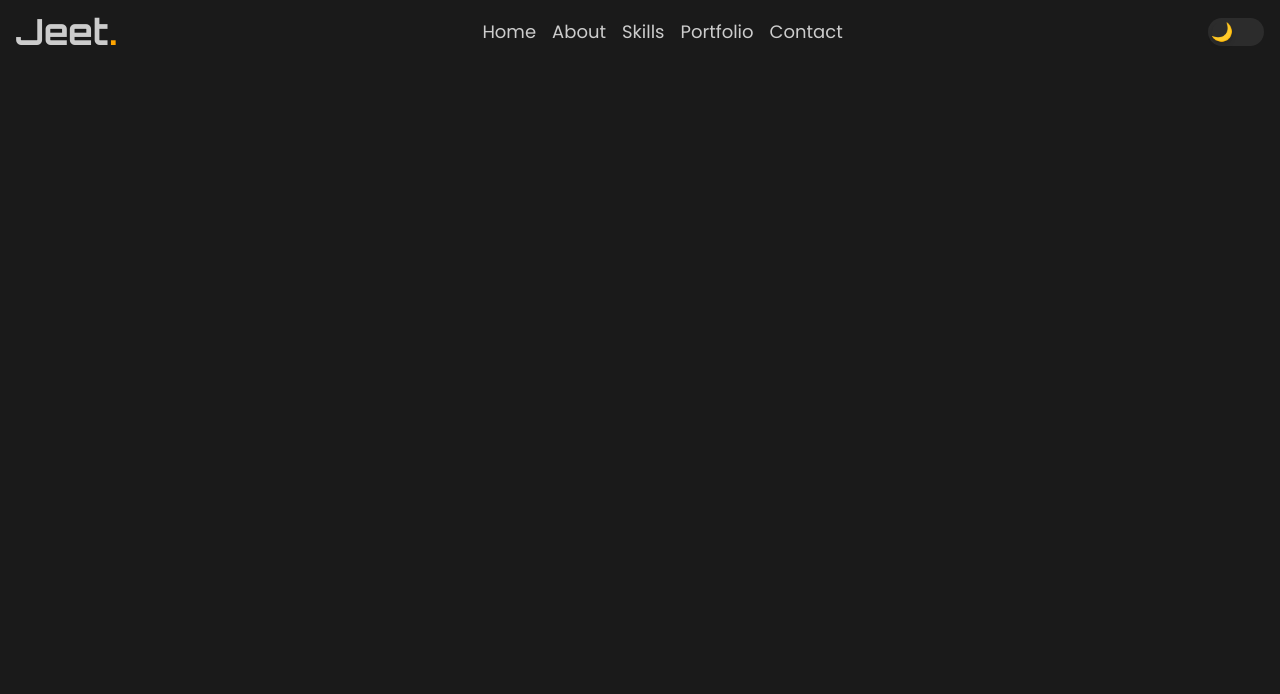
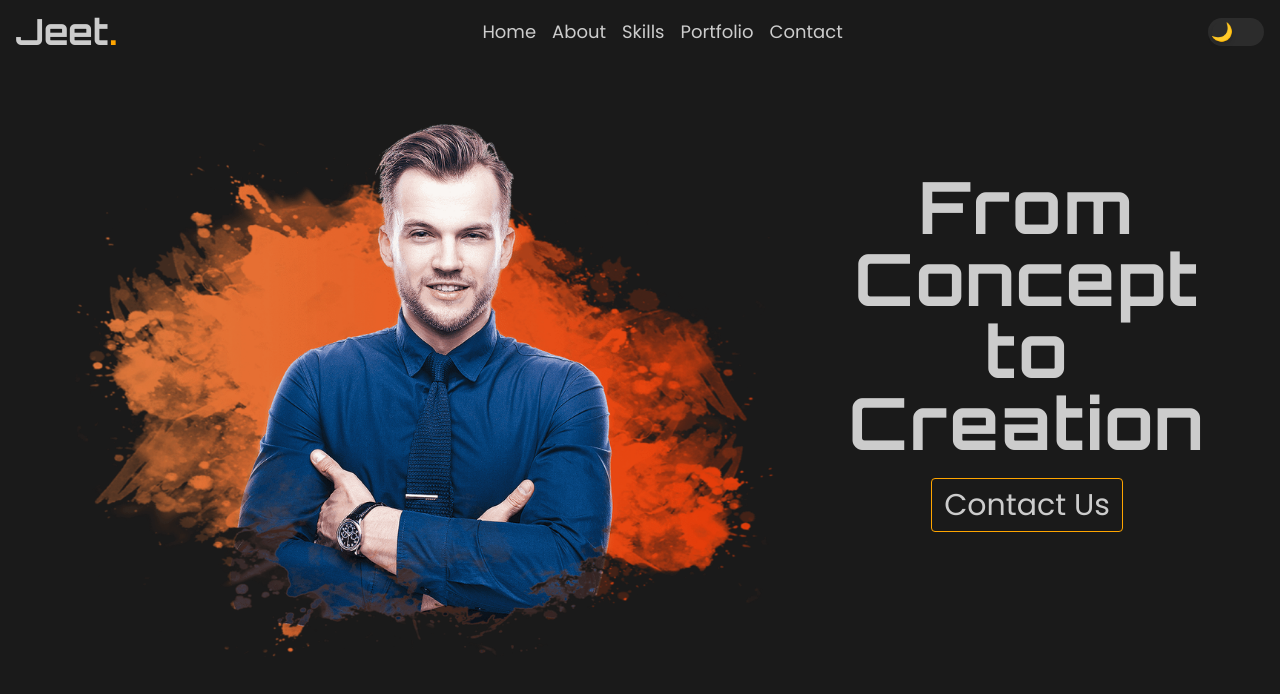
Before and after one commit to jeetsingh008/my-portfolio, a Next.js app: page / in a window 1280 px wide. Shown: the top 694 px of the page. Built offline with nearby package versions, Linux system fonts and the light colour scheme.

Commit message:
Added the hero section

```diff
--- /dev/null
+++ b/components/home/Hero.tsx
@@ -0,0 +1,38 @@
+import Image from "next/image";
+import React from "react";
+import heroImage from "../../public/hero-banner.png";
+
+const HeroSection = () => {
+  return (
+    <div className="relative flex flex-col xl:flex-row justify-evenly items-center w-full">
+      {/* Image part */}
+      <div className="select-none">
+        <Image
+          alt="Hero Image"
+          src={heroImage}
+          height={700}
+          width={700}
+          priority
+          style={{ objectFit: "cover" }}
+        />
+      </div>
+      {/* Call to action part */}
+      <div className="max-xl:absolute max-xl:top-4/5 max-xl:-translate-y-4/5 flex justify-center items-center">
+        <div className="flex-col items-center gap-3">
+          <p className="text-center text-4xl sm:text-6xl md:text-7xl xl:text-7xl font-bold tracking-wide font-orbitron">
+            From <br /> <span>Concept</span>
+            <br />
+            to <br /> <span>Creation</span>
+          </p>
+          <div className="flex justify-center items-center m-5">
+            <button className="border border-orange rounded-sm text-xl lg:text-2xl xl:text-3xl px-3 py-2 hover:bg-orange hover:text-gray-dark transition-colors duration-300 ease-in-out">
+              Contact Us
+            </button>
+          </div>
+        </div>
+      </div>
+    </div>
+  );
+};
+
+export default HeroSection;
--- a/src/app/page.tsx
+++ b/src/app/page.tsx
@@ -3,6 +3,7 @@ import Navbar from "../../components/Navbar";
 import { store } from "../../redux/store/store";
 import { Provider } from "react-redux";
 import { useAppSelector } from "../../redux/hooks";
+import HeroSection from "../../components/home/Hero";
 
 // This component is wrapped in <Provider>, so we can safely use Redux hooks here
 const HomeContent = () => {
@@ -17,6 +18,7 @@ const HomeContent = () => {
       } font-poppins`}
     >
       <Navbar />
+      <HeroSection />
     </div>
   );
 };
```
Also changed, not shown: public/hero-banner.png (added).
